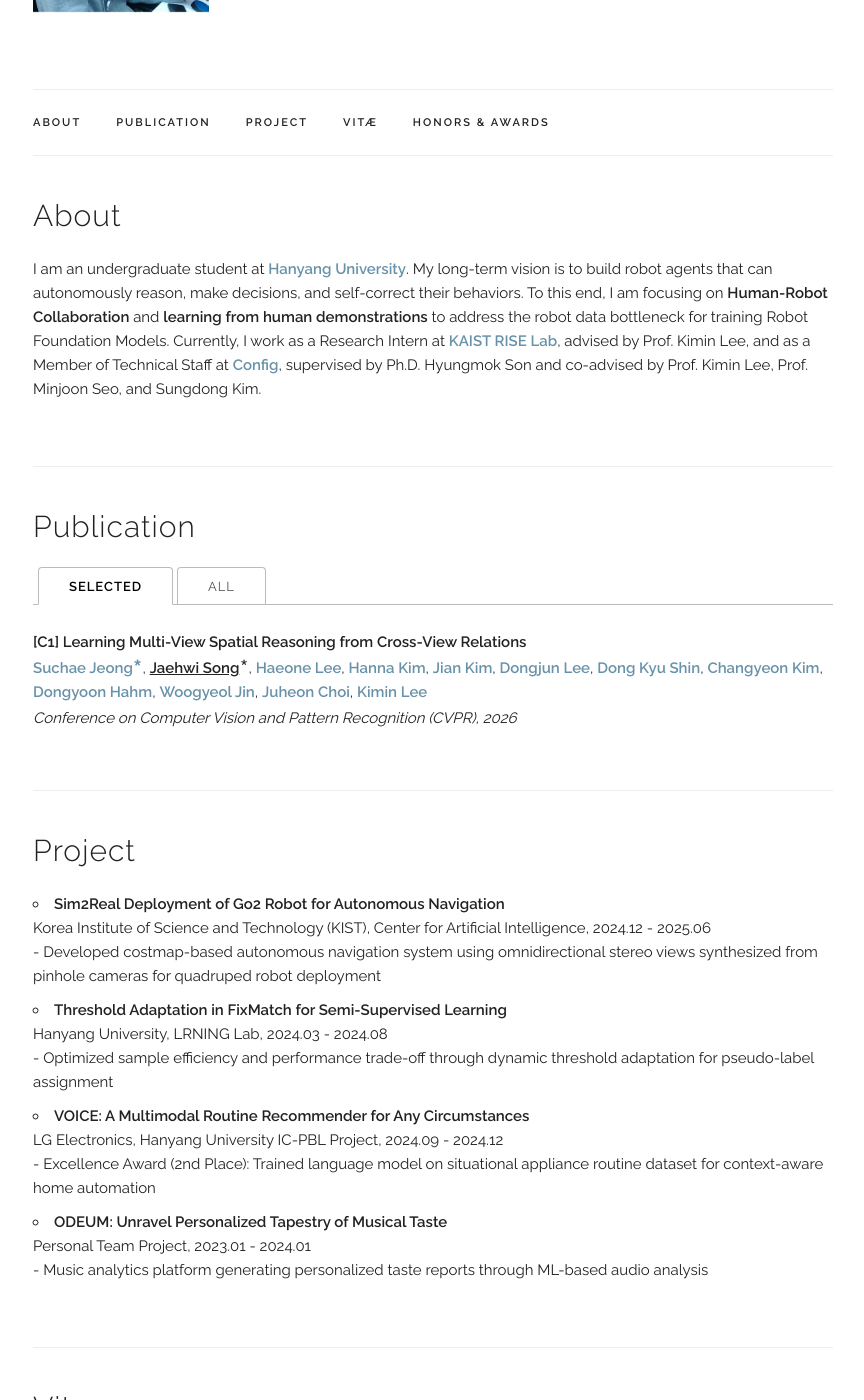
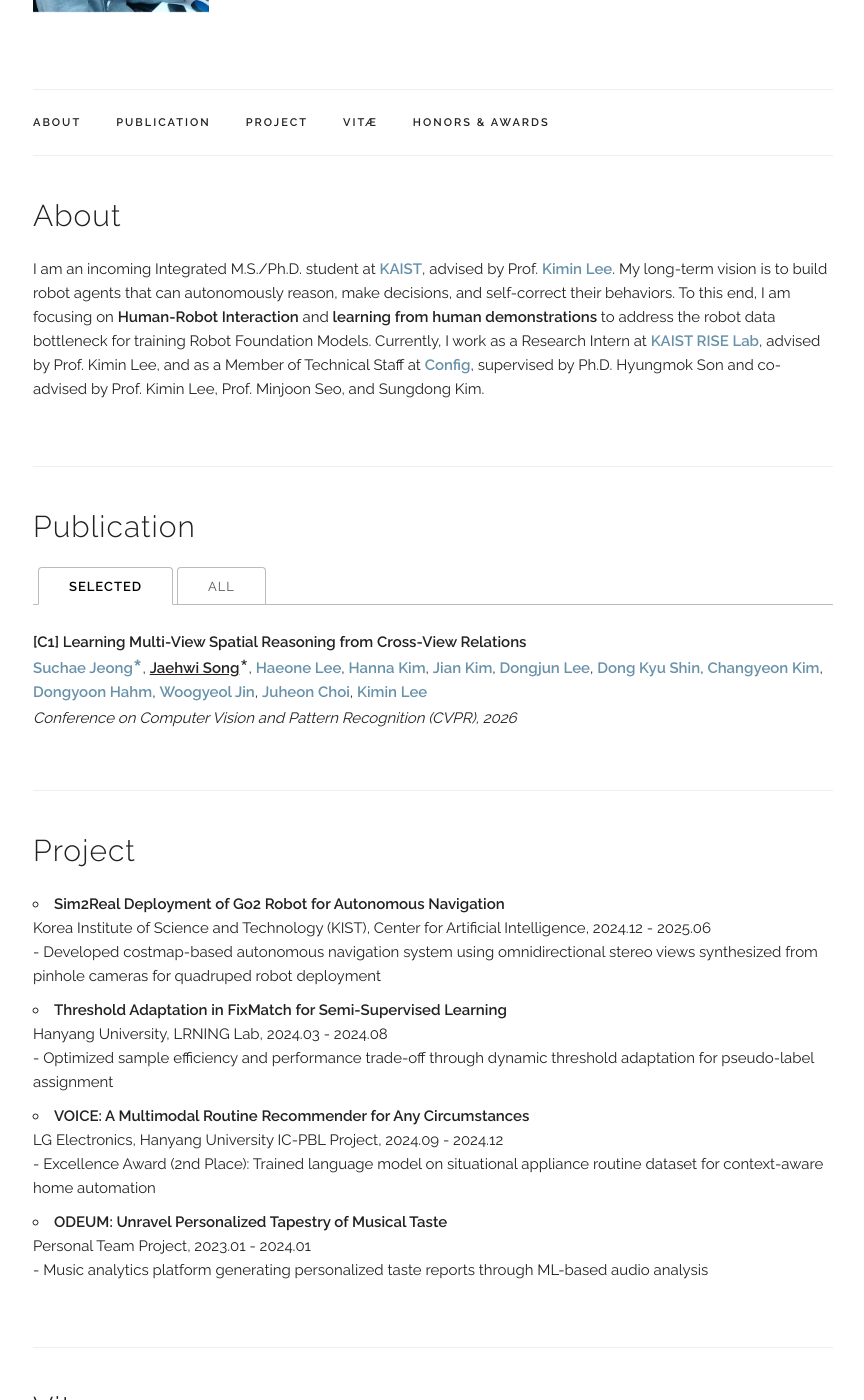
Before and after one commit to songjaehwi/songjaehwi.github.io, a Jekyll site: the page built from index.html, in a window 1280 px wide and 1400 px high, scrolled down 204 px. Shown: the whole window, without its empty margins (207-1071 px from the left). Built offline with Jekyll 4.4.1, drawn with Linux system fonts in a browser that asks for light colours; some of the changed text lies outside the part shown.

Commit message:
feat: update cv

```diff
--- a/index.html
+++ b/index.html
@@ -6,8 +6,8 @@ title: Home
 <div class="docs-section" id="about">
   <h4>About</h4>
   <p>
-  I am an undergraduate student at <a href="https://www.hanyang.ac.kr/" target="_blank">Hanyang University</a>.
-  My long-term vision is to build robot agents that can autonomously reason, make decisions, and self-correct their behaviors. To this end, I am focusing on <strong>Human-Robot Collaboration</strong> and <strong>learning from human demonstrations</strong> to address the robot data bottleneck for training Robot Foundation Models.
+  I am an incoming Integrated M.S./Ph.D. student at <a href="https://gsai.kaist.ac.kr/" target="_blank">KAIST</a>, advised by Prof. <a href="https://sites.google.com/view/kiminlee/home" target="_blank">Kimin Lee</a>.
+  My long-term vision is to build robot agents that can autonomously reason, make decisions, and self-correct their behaviors. To this end, I am focusing on <strong>Human-Robot Interaction</strong> and <strong>learning from human demonstrations</strong> to address the robot data bottleneck for training Robot Foundation Models.
   Currently, I work as a Research Intern at <a href="https://sites.google.com/view/kiminlee/home" target="_blank">KAIST RISE Lab</a>, advised by Prof. Kimin Lee, and as a Member of Technical Staff at <a href="https://config.inc/" target="_blank">Config</a>, supervised by Ph.D. Hyungmok Son and co-advised by Prof. Kimin Lee, Prof. Minjoon Seo, and Sungdong Kim.
   </p>
 </div>
```
Also changed, not shown: _data/experience.yaml (+7 -1 lines).
